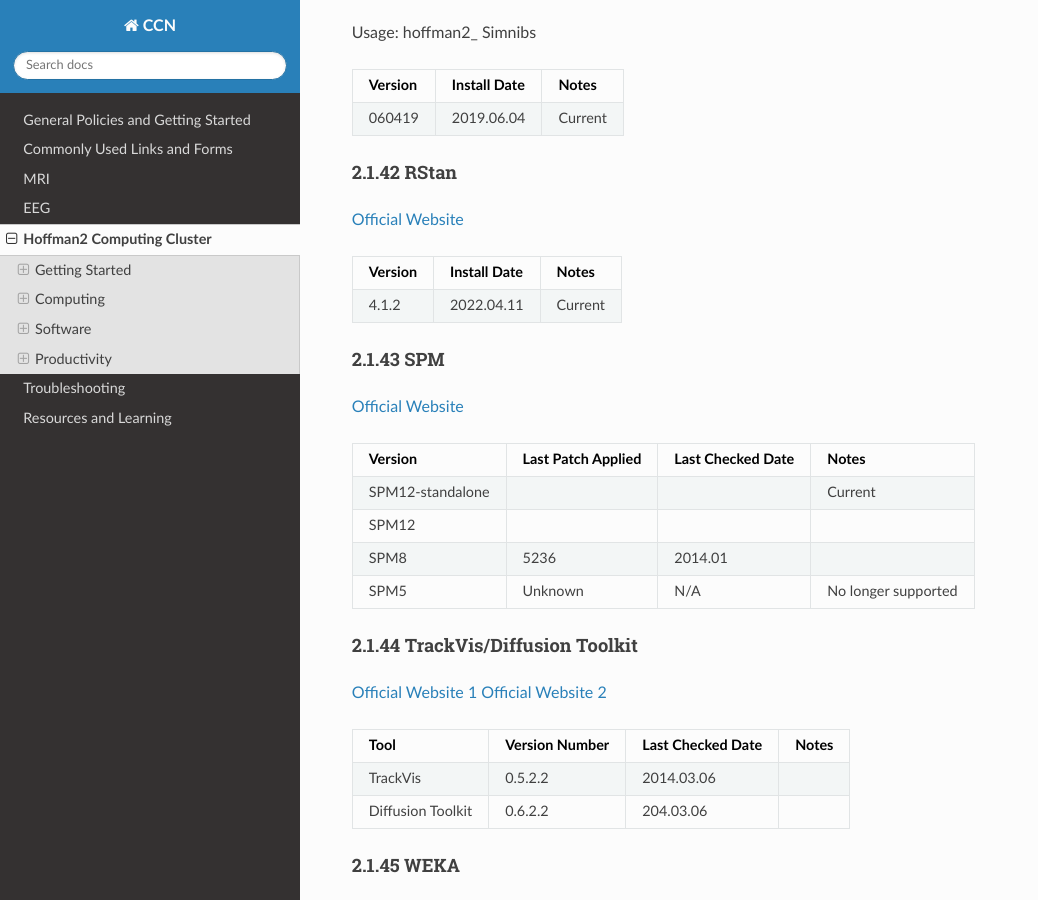
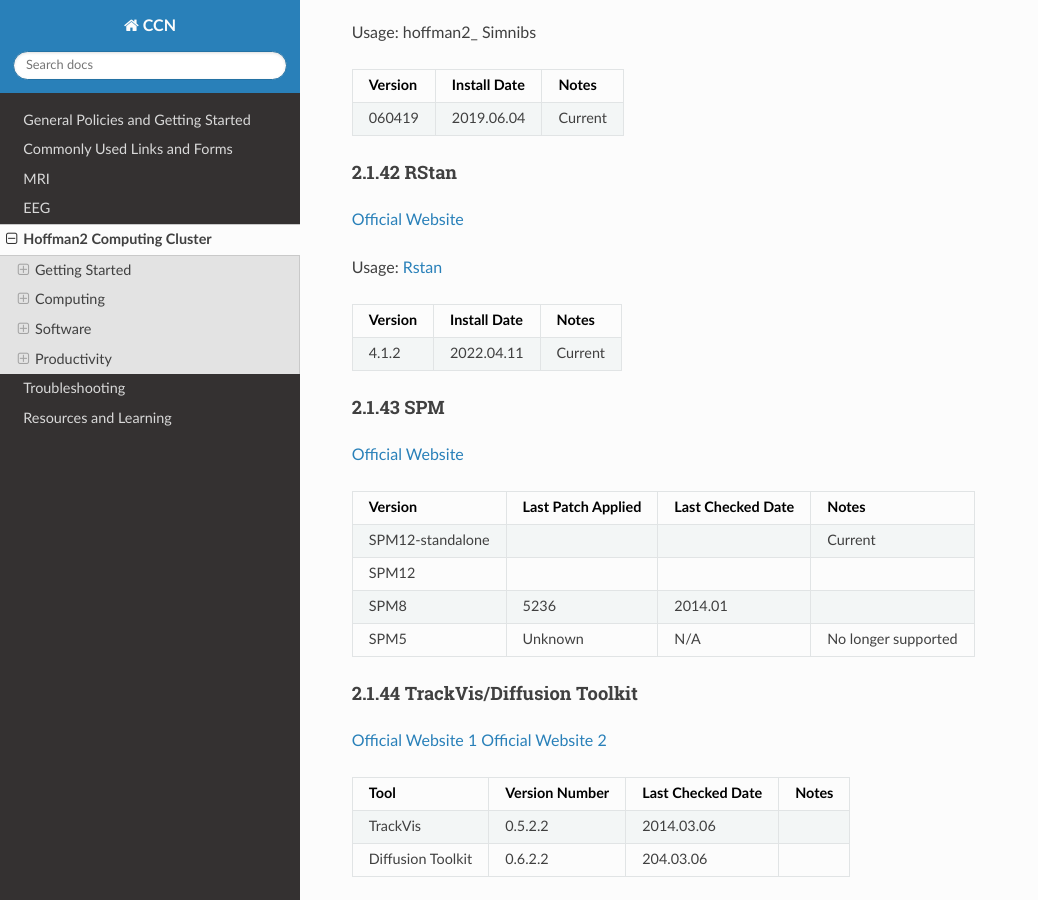
Before and after one commit to CCN-Support/CCN_Wiki, a Sphinx documentation site: the page built from docs/source/hoffman.rst, in a window 1280 px wide and 900 px high, scrolled down 25134 px. Shown: the whole window, without its empty margins (0-1038 px from the left). Built offline with Sphinx 7.4.7 and the Read the Docs theme 3.1.0, drawn with Linux system fonts in a browser that asks for light colours.

Commit message:
Update hoffman.rst with usage reference

```diff
--- a/docs/source/hoffman.rst
+++ b/docs/source/hoffman.rst
@@ -1396,6 +1396,8 @@
 ^^^^^^^^^^^^
 
 `Official Website <https://mc-stan.org/>`_
+
+Usage: :ref:`hoffman2_Rstan`
 
 .. list-table::
    :header-rows: 1
```
